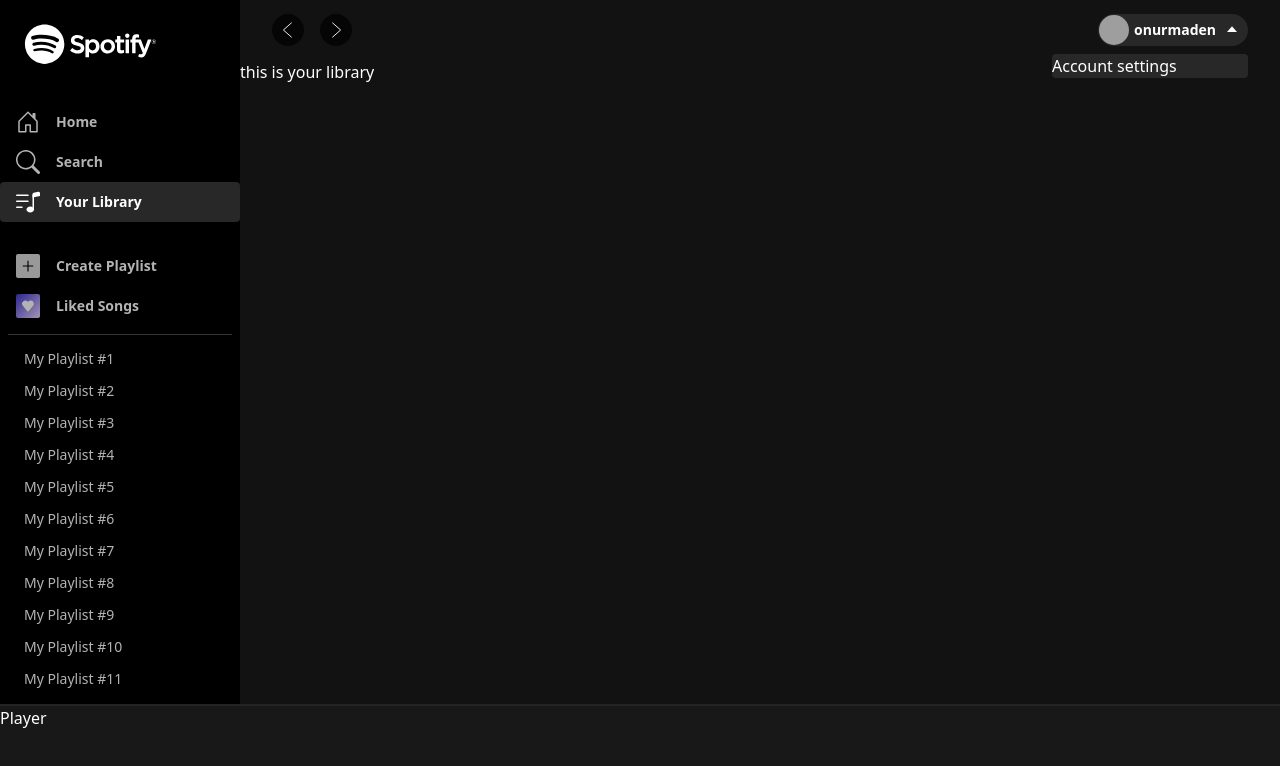
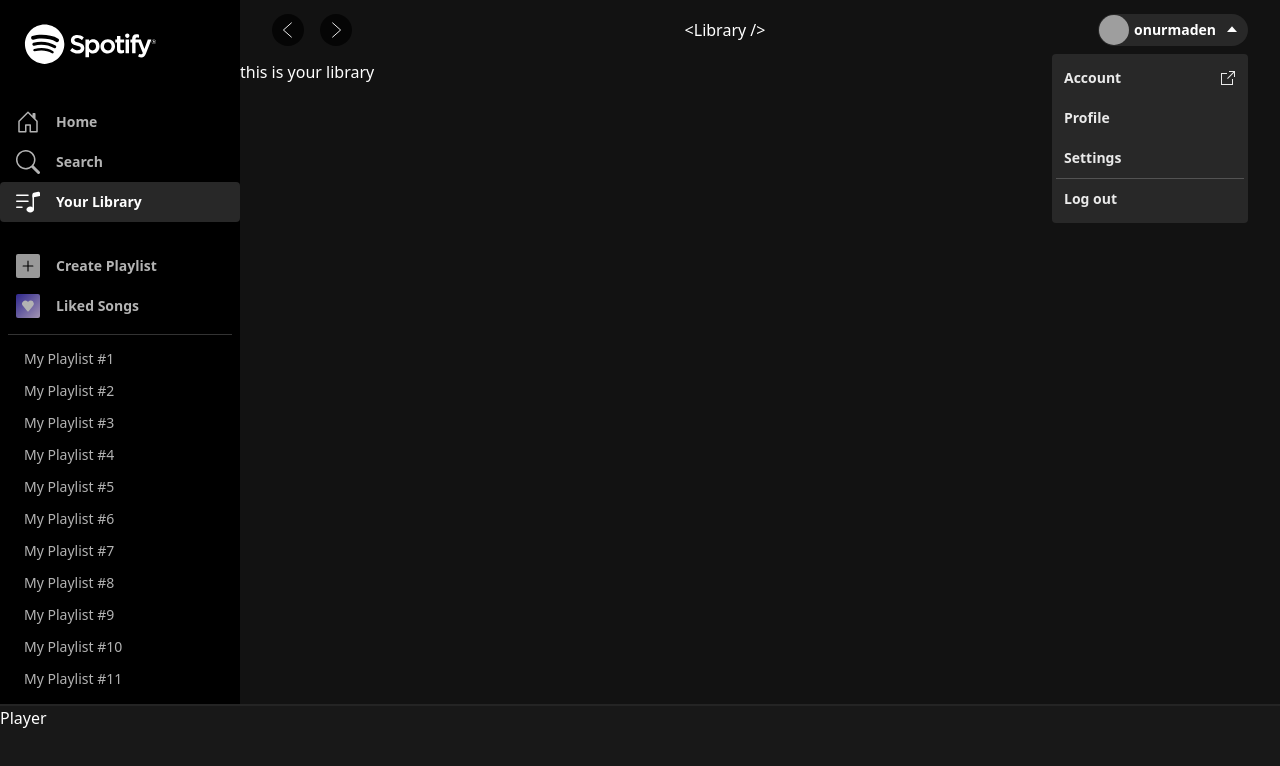
Before and after one commit to onurmaden/spotify-clone, a React (Create React App) app: page /library in a window 1280 px wide. Both pictures are taken after a click on the button "onurmaden". Shown: the top 766 px of the page. Built offline with nearby package versions, Linux system fonts and the light colour scheme; grey boxes are pictures that could not be loaded.

Commit message:
profile menu

```diff
--- a/src/Icons.jsx
+++ b/src/Icons.jsx
@@ -209,6 +209,7 @@
 		prev: PrevIcon,
 		next: NextIcon,
 		downdir: DownDirIcon,
+		external: ExternalIcon,
 	};
 
 	const Component = icons[name];
--- a/src/components/Navbar.jsx
+++ b/src/components/Navbar.jsx
@@ -1,11 +1,17 @@
 import React from 'react'
 import Navigation from './Navbar/Navigation'
 import Profile from './Navbar/Profile'
+import { BrowserRouter as Router, Routes, Route } from "react-router-dom";
 
 const Navbar = () => {
   return (
     <nav className='flex h-[60px] bg-backdrop items-center justify-between px-8'>
       <Navigation/>
+      <Routes>
+				<Route exact path="/" element={"<Home />"} />
+				<Route path="/search" element={"<Search />"} />
+				<Route path="/library" element={"<Library />"} />
+			</Routes>
       <Profile/>
     </nav>
   )
--- a/src/components/Navbar/Profile.jsx
+++ b/src/components/Navbar/Profile.jsx
@@ -10,35 +10,72 @@
 
 	return (
 		<Menu as={"nav"} className="relative">
-			{({open}) => (
+			{({ open }) => (
 				<>
 					<Menu.Button
-						className={
-							`flex items-center h-8 rounded-3xl pr-2 hover:bg-highlighted ${open ? 'bg-highlighted' : 'bg-black'}`
-						}
+						className={`flex items-center h-8 rounded-3xl pr-2 hover:bg-highlighted ${
+							open ? "bg-highlighted" : "bg-black"
+						}`}
 					>
-						<img
-							src={user.pp}
-							className={"w-8 h-8 p-px mr-1 rounded-full"}
-							alt=""
-						/>
+						<img src={user.pp} className={"w-8 h-8 p-px mr-1 rounded-full"} alt="" />
 						<span className="text-sm font-semibold mr-2">{user.name}</span>
-						<span className={open && 'rotate-180'}>
-                            <Icon size={16} name="downdir" />
-                        </span>
+						<span className={open && "rotate-180"}>
+							<Icon size={16} name="downdir" />
+						</span>
 					</Menu.Button>
 					<Menu.Items
 						className={
-							"absolute top-full right-0 w-[196px] bg-highlighted rounded translate-y-2"
+							"absolute p-1 top-full right-0 w-[196px] bg-highlighted rounded translate-y-2"
 						}
 					>
+						<div className="border-b border-white border-opacity-20">
 						<Menu.Item>
 							{({ active }) => (
 								<a
-									className={`${active && "bg-blue-500"}`}
-									href="/account-settings"
+									className={`text-[#FFFFFFE6] font-semibold justify-between h-10 flex items-center px-2 text-sm rounded ${
+										active && "bg-white bg-opacity-10"
+									}`}
+									href="#"
 								>
-									Account settings
+									Account
+									<Icon size={16} name={"external"}/>
+								</a>
+							)}
+						</Menu.Item>
+						<Menu.Item>
+							{({ active }) => (
+								<a
+									className={`text-[#FFFFFFE6] font-semibold h-10 flex items-center px-2 text-sm rounded ${
+										active && "bg-white bg-opacity-10"
+									}`}
+									href="#"
+								>
+									Profile
+								</a>
+							)}
+						</Menu.Item>
+						<Menu.Item>
+							{({ active }) => (
+								<a
+									className={`text-[#FFFFFFE6] font-semibold h-10 flex items-center px-2 text-sm rounded ${
+										active && "bg-white bg-opacity-10"
+									}`}
+									href="#"
+								>
+									Settings
+								</a>
+							)}
+						</Menu.Item>
+						</div>
+						<Menu.Item>
+							{({ active }) => (
+								<a
+									className={`text-[#FFFFFFE6] font-semibold h-10 flex items-center px-2 text-sm rounded ${
+										active && "bg-white bg-opacity-10"
+									}`}
+									href="#"
+								>
+									Log out
 								</a>
 							)}
 						</Menu.Item>
--- a/src/components/Sidebar/Menu.jsx
+++ b/src/components/Sidebar/Menu.jsx
@@ -1,7 +1,7 @@
 import React from "react";
 import { Icon } from "Icons";
 import { NavLink } from "react-router-dom";
-import Playlists from "./Playlists";
+
 const Menu = () => {
 	return (
 		<nav className="">
```
